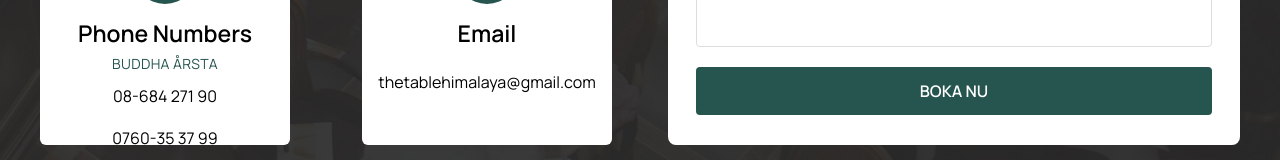
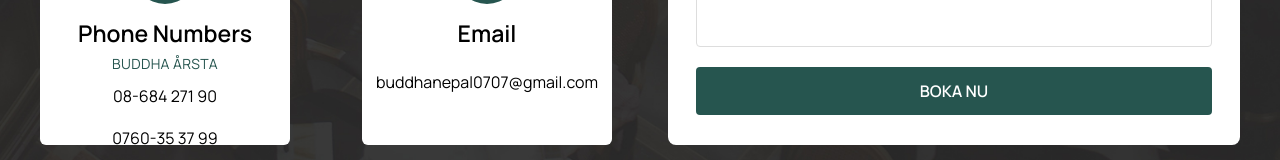
Before and after one commit to devarena-solutions/buddha-nepal, a Next.js app: page / in a window 1280 px wide. Shown: the part 2556-2716 px from the top of the page. Built offline with nearby package versions, Linux system fonts and the light colour scheme.

Commit message:
Update contact email

```diff
--- a/src/components/Homepage.1.tsx
+++ b/src/components/Homepage.1.tsx
@@ -302,8 +302,8 @@ export default function Homepage() {
                   <h1 className="text-[23px] mt-3 font-semibold">
                     {homepage.email[t]}
                   </h1>
-                  <Link href={"mailto:thetablehimalaya@gmail.com"}>
-                    <h1 className="mt-[20px]">thetablehimalaya@gmail.com</h1>
+                  <Link href={"mailto:buddhanepal0707@gmail.com"}>
+                    <h1 className="mt-[20px]">buddhanepal0707@gmail.com</h1>
                   </Link>
                   {/* <h1 className="">test@gmail.com</h1> */}
                 </div>
--- a/src/pages/api/catering.ts
+++ b/src/pages/api/catering.ts
@@ -20,7 +20,7 @@ export default function POST(req: NextApiRequest, res: NextApiResponse) {
           "neetesh2000@gmail.com",
           "prashunnaral8@gmail.com",
           "rajkumar.777@hotmail.com",
-          "thetablehimalaya@gmail.com",
+          "buddhanepal0707@gmail.com",
         ],
         subject: `Catering Reservation from ${name}`,
         html: `
```
